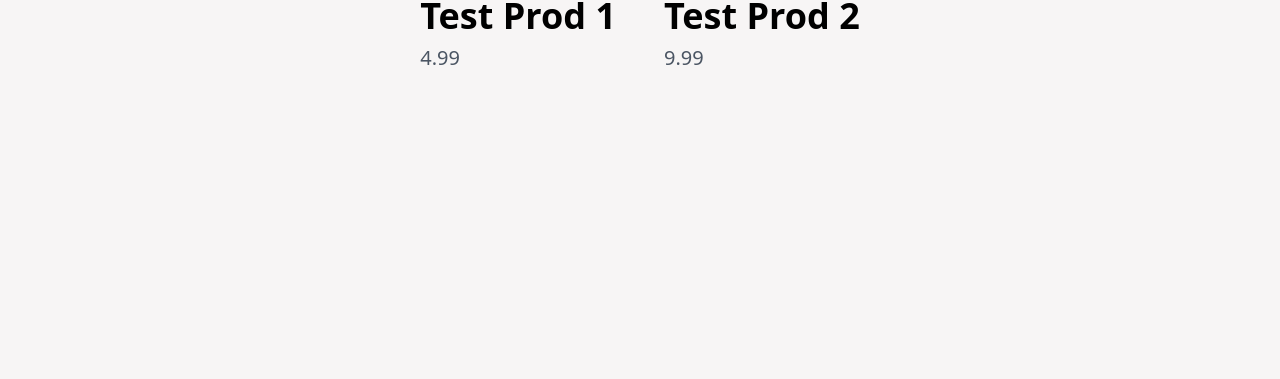
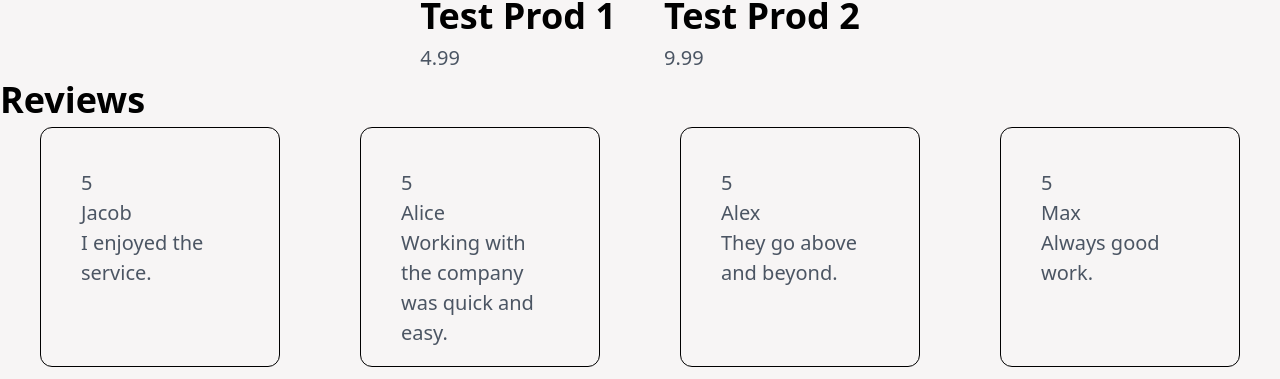
Before and after one commit to abelucsd/small-business-template-frontend, a React (Vite) app in the folder frontend/: page / in a window 1280 px wide. Shown: the part 851-1230 px from the top of the page. Before the commit the page ends 924 px from the top, so only its background shows below. Built offline with nearby package versions, Linux system fonts and the light colour scheme.

Commit message:
feat: implement testimonials.

```diff
--- a/frontend/package.json
+++ b/frontend/package.json
@@ -10,16 +10,21 @@
     "preview": "vite preview"
   },
   "dependencies": {
+    "@fortawesome/free-solid-svg-icons": "^7.0.0",
+    "@fortawesome/react-fontawesome": "^3.0.0",
     "@tailwindcss/vite": "^4.1.12",
     "react": "^19.1.1",
     "react-dom": "^19.1.1",
     "react-router-dom": "^7.8.2",
+    "react-slick": "^0.31.0",
+    "slick-carousel": "^1.8.1",
     "tailwindcss": "^4.1.12"
   },
   "devDependencies": {
     "@eslint/js": "^9.33.0",
     "@types/react": "^19.1.10",
     "@types/react-dom": "^19.1.7",
+    "@types/react-slick": "^0.23.13",
     "@vitejs/plugin-react": "^5.0.0",
     "eslint": "^9.33.0",
     "eslint-plugin-react-hooks": "^5.2.0",
--- a/frontend/src/pages/storefront/Storefront.tsx
+++ b/frontend/src/pages/storefront/Storefront.tsx
@@ -1,5 +1,6 @@
 import FeaturedProducts from './sections/FeaturedProducts'
 import Hero from './sections/Hero'
+import Testimonials from './sections/Testimonials'
 
 type Props = {}
 
@@ -8,8 +9,8 @@ const Storefront = (props: Props) => {
     <div>
       <Hero />
       <FeaturedProducts />
+      <Testimonials />
       {/* Banners
-      FeaturedProducts
       Testimonials*/}
     </div>
   )
--- /dev/null
+++ b/frontend/src/pages/storefront/sections/Testimonials.tsx
@@ -0,0 +1,100 @@
+import Slider from "react-slick";
+import "slick-carousel/slick/slick.css";
+import "slick-carousel/slick/slick-theme.css";
+import { FontAwesomeIcon } from "@fortawesome/react-fontawesome";
+import { faArrowRight, faArrowLeft } from "@fortawesome/free-solid-svg-icons";
+import Card from '../../../shared/components/Card';
+
+
+const reviewCards = [
+    {rating: "5", title: "Jacob", text: "I enjoyed the service."},
+    {rating: "5", title: "Alice", text: "Working with the company was quick and easy."},
+    {rating: "5", title: "Alex", text: "They go above and beyond."},
+    {rating: "5", title: "Max", text: "Always good work."},
+    {rating: "5", title: "Helen", text: "The best company that performs this service."}
+];
+
+
+function SampleNextArrow(props:any) {
+    const { className, style, onClick } = props;
+    return (
+      <FontAwesomeIcon
+        className={`border rounded-xl p-1 absolute bottom-0 left-10 cursor-pointer`}
+        style={{ ...style, display: "block"}}
+        onClick={onClick}
+        icon={faArrowRight}
+      />
+    );
+  }
+
+  function SamplePrevArrow(props:any) {
+    const { className, style, onClick } = props;
+    return (
+      <FontAwesomeIcon
+        className={`border rounded-xl p-1 absolute bottom-0 cursor-pointer`}
+        style={{ ...style, display: "block"}}
+        onClick={onClick}
+        icon={faArrowLeft}
+      />
+    );
+  }
+
+
+const Testimonials = () => {
+
+    var settings = {
+        dots: true,
+        infinite: false,
+        speed: 500,
+        slidesToShow: 4,
+        slidesToScroll: 1,
+        initialSlide: 0,
+        nextArrow: <SampleNextArrow />,
+        prevArrow: <SamplePrevArrow />,
+        responsive: [
+          {
+            breakpoint: 1024,
+            settings: {
+              slidesToShow: 3,
+              slidesToScroll: 3,
+              infinite: true,
+              dots: true
+            }
+          },
+          {
+            breakpoint: 600,
+            settings: {
+              slidesToShow: 2,
+              slidesToScroll: 2,
+              initialSlide: 2
+            }
+          },
+          {
+            breakpoint: 480,
+            settings: {
+              slidesToShow: 1,
+              slidesToScroll: 1
+            }
+          }
+        ]
+      };
+
+    return (
+        <section>
+            <h2 className="container mx-auto">Reviews</h2>
+            <Slider {...settings} className="container mx-auto pb-10">
+                {reviewCards.map((card) =>
+                    <Card className="border size-60 p-10 gap-2 text-start rounded-xl place-self-center">
+                      <p>{card.rating}</p>
+                      <div>
+                          <p>{card.title}</p>
+                          <p className="line-clamp-4">{card.text}</p>
+                      </div>
+                  </Card>
+                )}
+            </Slider>
+        </section>
+    );
+};
+
+export default Testimonials;
```
Also changed, not shown: 1 other file (tests, documents, lock files or other folders).
